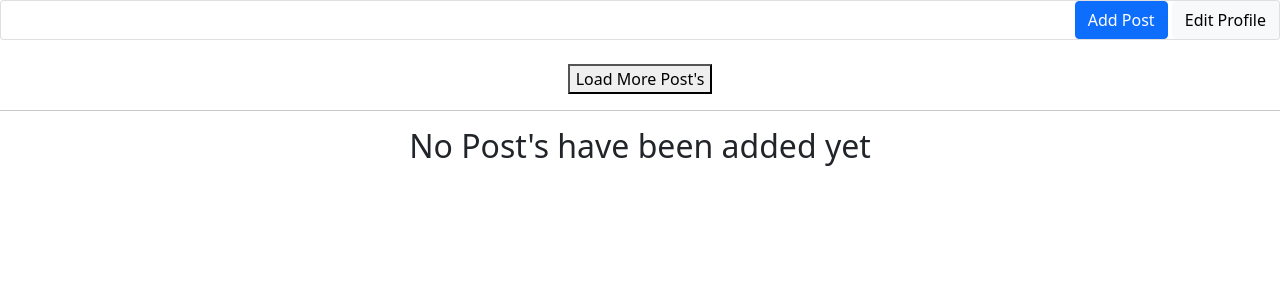
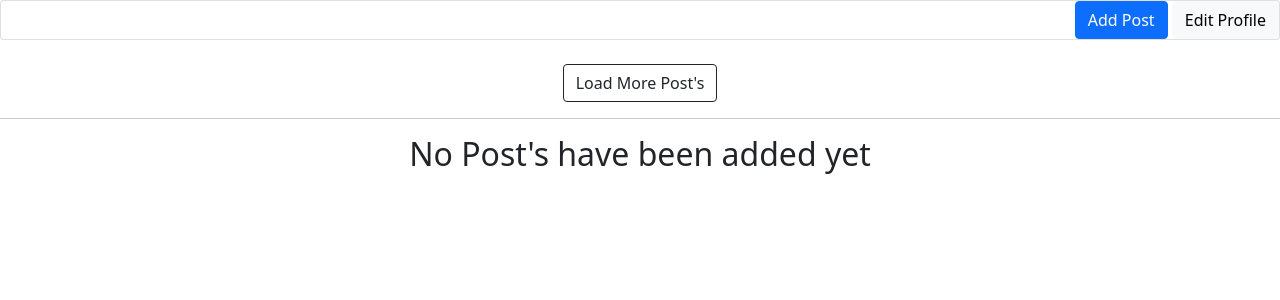
Before and after one commit to Cosmicoppai/senpaiGen, a Django app: a page that uses senpaiGen/templates/home.html in a window 1280 px wide. Shown: the top 300 px of the page. Run offline with Django 3.2, Linux system fonts and the light colour scheme; the visitor is signed in with stand-in values (Sample User, id 1); data that the repository does not hold is empty; some web fonts are replaced.

Commit message:
changed the color of load-more-button . Add posts and comment via ajax, improve edit profile page, Follow users ,

```diff
--- a/senpaiGen/static/style/style.css
+++ b/senpaiGen/static/style/style.css
@@ -30,7 +30,7 @@
 }
 
 .not-visible{
-display: None;
+display: None !important;
 }
 
 .main-body{
--- a/senpaiGen/templates/home.html
+++ b/senpaiGen/templates/home.html
@@ -65,7 +65,8 @@
 
 </div>
   <br>
-  <button id="load-more-button">Load More Post's</button>
+<button class="btn btn-outline-dark" id="load-more-button">Load More Post's</button>
+ <!-- <button id="load-more-button">Load More Post's</button> -->
   <hr>
   <div><h2 id="endBox"></h2></div>
     </body>
```
